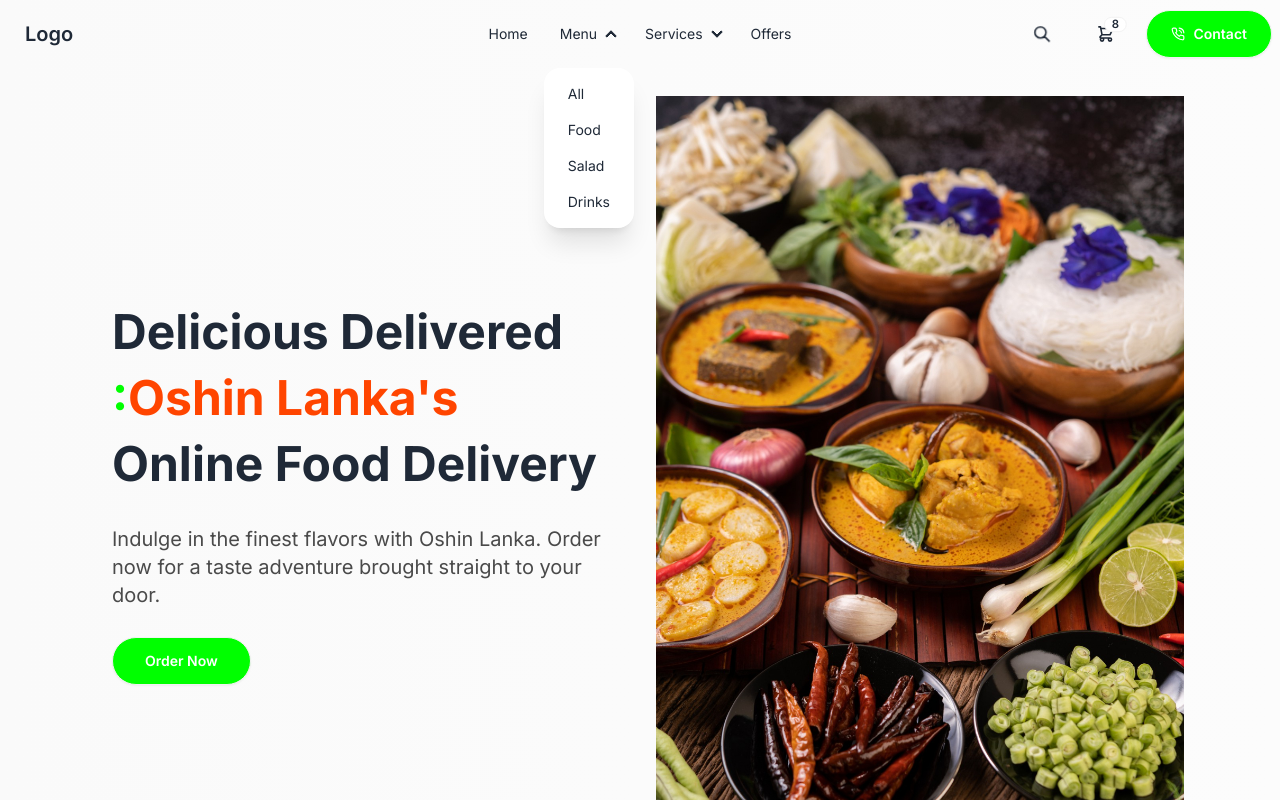
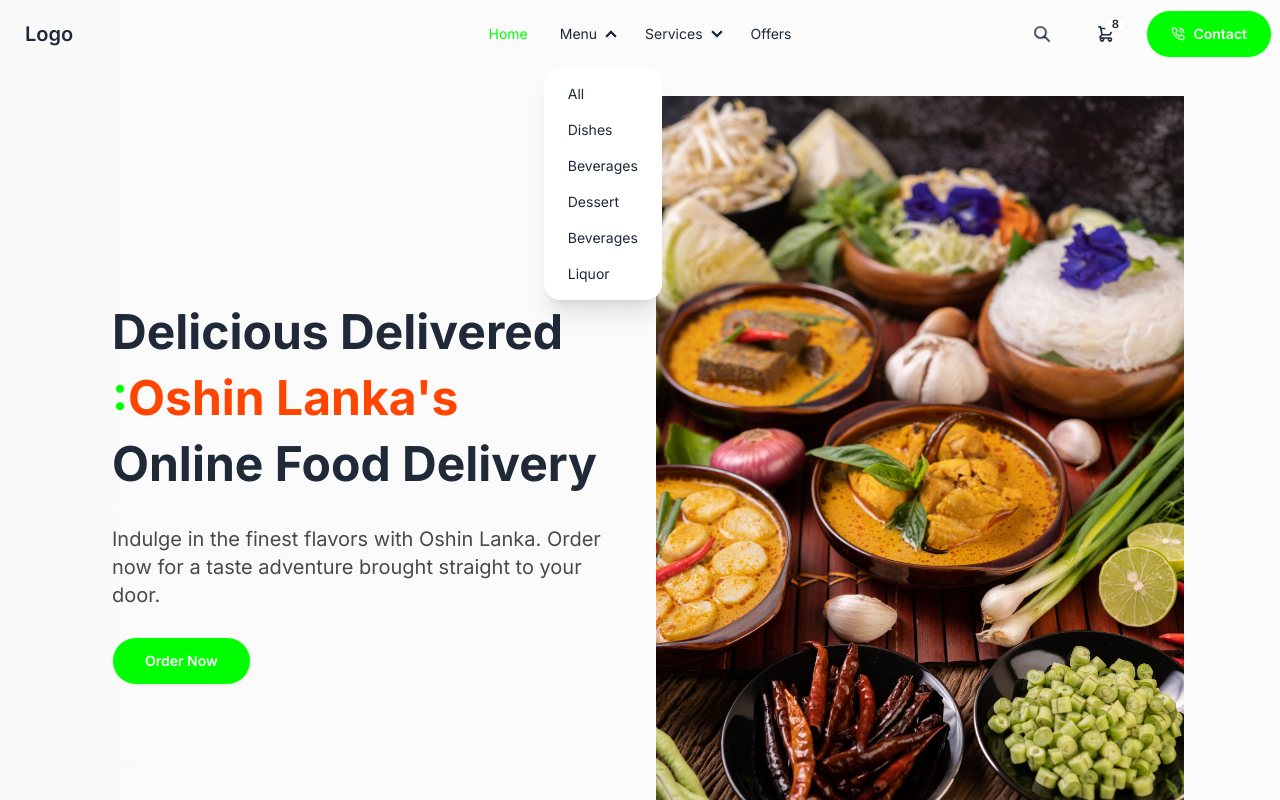
Before and after one commit to sayanthahansaka/food-app-client, a React (Vite) app: page / in a window 1280 px wide. Both pictures are taken after a click on the heading "Menu". Shown: the top 800 px of the page. Built offline with nearby package versions, Linux system fonts and the light colour scheme.

Commit message:
Starting develot menu page

```diff
--- a/src/components/Footer.jsx
+++ b/src/components/Footer.jsx
@@ -1,4 +1,5 @@
 import React from 'react'
+import {FaHeart} from "react-icons/fa"
 
 const Footer = () => {
     return (
@@ -33,7 +34,9 @@
             <hr />
             <footer className="footer items-center p-4 xl:px-24 py-10 px-4  text-neutral-content">
                 <aside className="items-center grid-flow-col">
-                    <p>Copyright © 2024 - All right reserved</p>
+                <p className='my-5 md:w-40' style={{ whiteSpace: 'nowrap' }}>
+                <span className="heart-icon">@2024 Developed by <FaHeart style={{ color: 'green' }} /></span> Sayantha Hansaka.
+        </p>
                 </aside>
                 <nav className="grid-flow-col gap-4 md:place-self-center md:justify-self-end">
                     <a><svg xmlns="http://www.w3.org/2000/svg" width="24" height="24" viewBox="0 0 24 24" className="fill-current"><path d="M24 4.557c-.883.392-1.832.656-2.828.775 1.017-.609 1.798-1.574 2.165-2.724-.951.564-2.005.974-3.127 1.195-.897-.957-2.178-1.555-3.594-1.555-3.179 0-5.515 2.966-4.797 6.045-4.091-.205-7.719-2.165-10.148-5.144-1.29 2.213-.669 5.108 1.523 6.574-.806-.026-1.566-.247-2.229-.616-.054 2.281 1.581 4.415 3.949 4.89-.693.188-1.452.232-2.224.084.626 1.956 2.444 3.379 4.6 3.419-2.07 1.623-4.678 2.348-7.29 2.04 2.179 1.397 4.768 2.212 7.548 2.212 9.142 0 14.307-7.721 13.995-14.646.962-.695 1.797-1.562 2.457-2.549z"></path></svg>
--- a/src/components/Navbar.jsx
+++ b/src/components/Navbar.jsx
@@ -44,15 +44,17 @@
                 </div>
                 <div className="navbar-center hidden lg:flex">
                     <ul className="menu menu-horizontal px-1">
-                        <li><a>Home</a></li>
+                        <li><a className='text-green' href="/">Home</a></li>
                         <li>
                             <details>
                                 <summary>Menu</summary>
                                 <ul className="p-2">
-                                    <li><a>All</a></li>
-                                    <li><a>Food</a></li>
-                                    <li><a>Salad</a></li>
-                                    <li><a>Drinks</a></li>
+                                    <li><a href='/menu'>All</a></li>
+                                    <li><a>Dishes</a></li>
+                                    <li><a>Beverages</a></li>
+                                    <li><a>Dessert</a></li>
+                                    <li><a>Beverages</a></li>
+                                    <li><a>Liquor</a></li>
                                 </ul>
                             </details>
                         </li>
--- a/src/layout/Main.jsx
+++ b/src/layout/Main.jsx
@@ -8,7 +8,9 @@
   return (
     <div>
       <Navbar/>
+      <div className='min-h-screen'>
       <Outlet/>
+      </div>
       <Footer/>
     </div>
   )
--- /dev/null
+++ b/src/pages/shop/Menu.jsx
@@ -0,0 +1,61 @@
+import React, { useEffect, useState } from 'react'
+
+const Menu = () => {
+    const [menu, setMenu] = useState([]);
+    const [filteredItems, setFilteredItems] = useState([]);
+    const [selectedCategory, setSelectedCategory] = useState(["all"]);
+    const [sortOption, setSortOption] = useState(["default"]);
+
+    // loding data
+    useEffect(() => {
+        // fatc backend data
+        const fetchData = async () => {
+            try{
+                const response = await fetch("public/menu.json");
+                const data = await response.json();
+                // console.log(data);
+                setMenu(data);
+                setFilteredItems(data);
+
+            }catch (err){
+                console.log("yo yo err");
+            }
+        }
+        fetchData();
+    },[])
+
+    // filtaring data
+
+
+    return (
+        <div>
+            {/* menu top */}
+            <div className='max-w-screen-2xl container mx-auto xl:px-24 px-4 bg-gradient-to-r from-[#FAFAFA] via-0% to-[#FCFCFC] to-100%'>
+
+                <div className='py-48 flex flex-col items-center justify-center gap-8'>
+                    {/* Text */}
+                    <div className='text-center px-4 space-y-7'>
+                        <h2 className='md:text-5xl text-4xl font-bold md:leading-snug leading-snug'>
+
+                            "Discover Culinary Bliss
+                            <span className='text-red'>:</span><span className='text-green'>Oshin Lanka's </span>
+                            Signature Flavors Await."
+                        </h2>
+                        {/* <p className='text-xl text-[#4A4A4A]'>
+            Indulge in the finest flavors with Oshin Lanka. Order now for a taste adventure brought straight to your door.
+          </p> */}
+                        <button className='btn bg-green px-8 py-3 font-semibold text-white rounded-full'>Order Now</button>
+                    </div>
+                </div>
+            </div>
+
+            {/* menu orders */}
+            <div max-w-screen-2x1 container mx-auto xl:px-24 pxp4>
+
+            </div>
+
+        </div>
+    )
+}
+
+export default Menu
--- a/src/router/Router.jsx
+++ b/src/router/Router.jsx
@@ -1,6 +1,7 @@
 import { createBrowserRouter } from "react-router-dom";
 import Main from "../layout/Main";
 import Home from "../pages/home/Home";
+import Menu from "../pages/shop/Menu";
 
 const router = createBrowserRouter([
     {
@@ -10,6 +11,9 @@
         {
             path: "/",
             element: <Home/>
+        },{
+          path: "/menu",
+          element: <Menu/>
         }
       ]
     },
```
